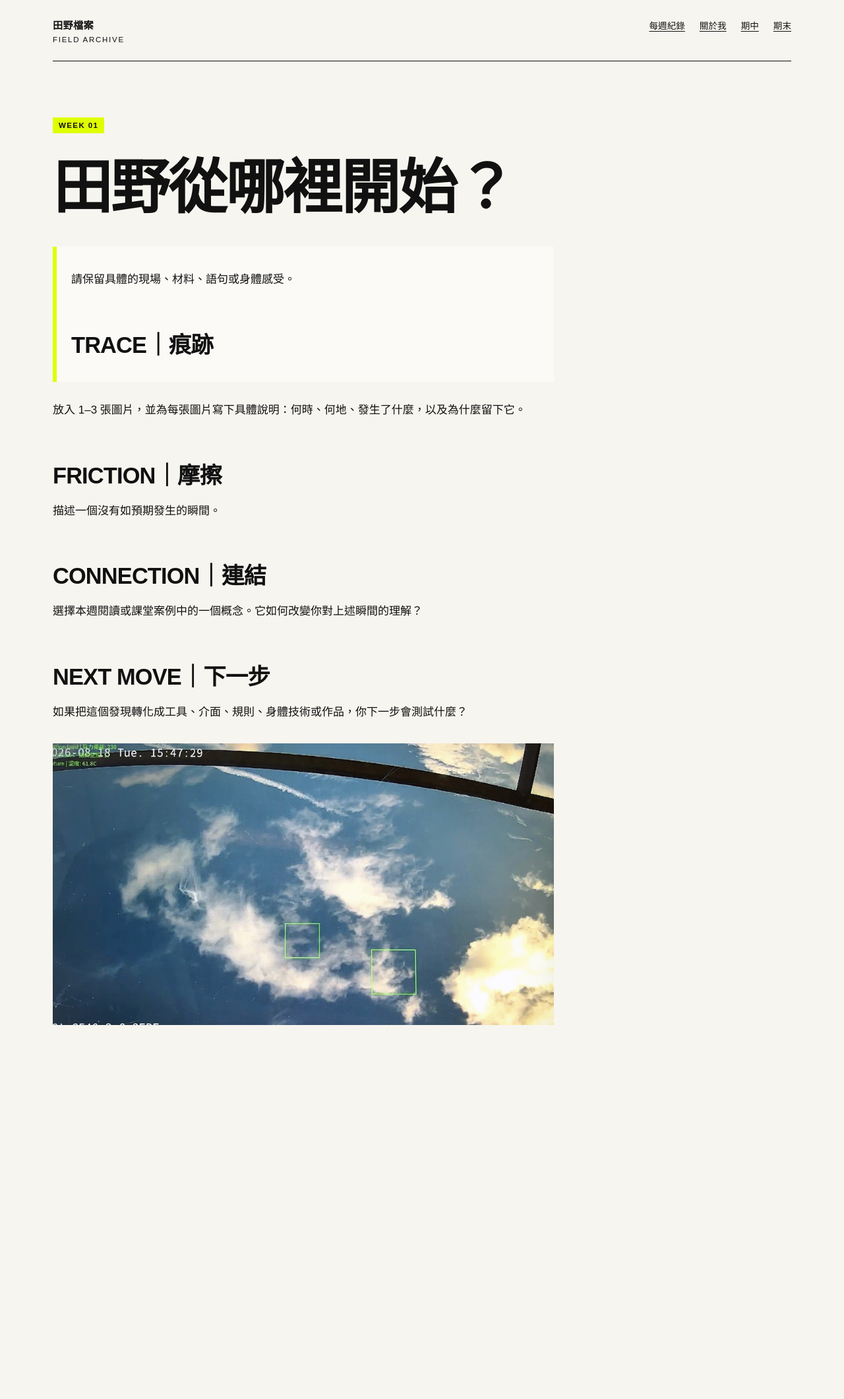
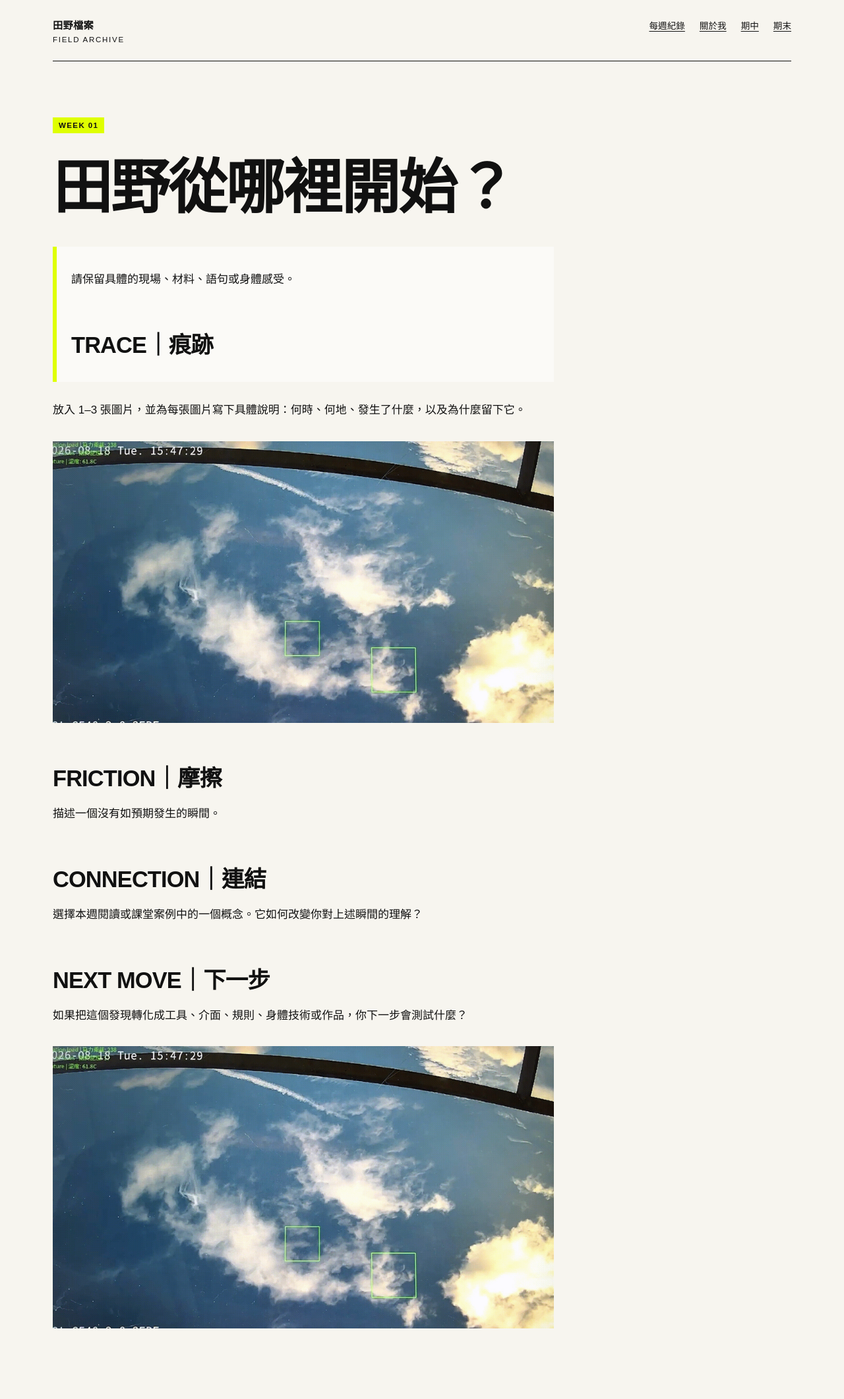
Before and after one commit to ivyjih/fieldworkarchive, a Jekyll site: the page built from weeks/week-01.md, in a window 1280 px wide. Shown: the whole page at 66% size. Built offline with Jekyll 4.4.1, drawn with Linux system fonts in a browser that asks for light colours; before the commit the page ends 1661 px from its top, so only the background shows below that.

Commit message:
Add image and friction description prompt
Added an image and a prompt for describing a moment of friction.

```diff
--- a/weeks/week-01.md
+++ b/weeks/week-01.md
@@ -12,6 +12,7 @@ permalink: /weeks/week-01/
 ## TRACE｜痕跡
 
 放入 1–3 張圖片，並為每張圖片寫下具體說明：何時、何地、發生了什麼，以及為什麼留下它。
+![共同繪製的教室導航地圖]({{ '/assets/images/facedetect1.jpg' | relative_url }})
 
 ## FRICTION｜摩擦
 
```
